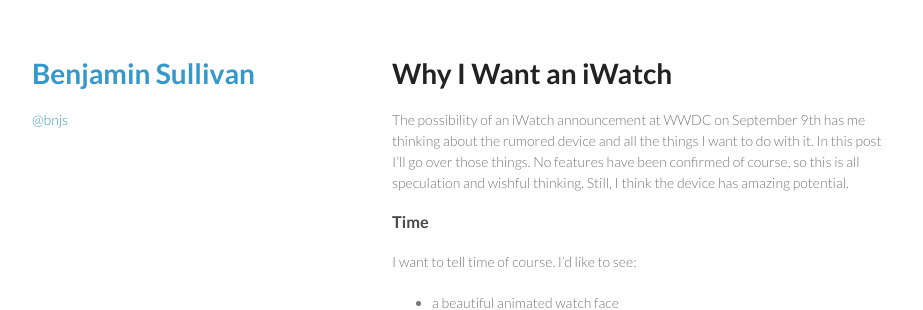
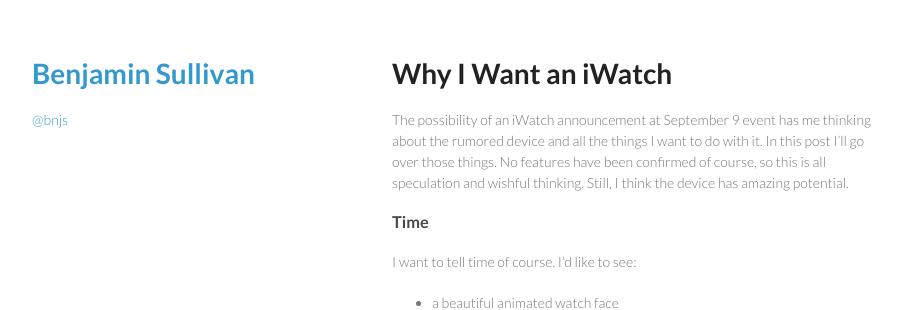
Before and after one commit to bnjs/bnjs.github.io, a Jekyll site: the page built from why-i-want-an-iwatch/index.md, in a window 1280 px wide. Shown: the top 310 px of the page, without its empty margins (178-1101 px from the left). Built offline with Jekyll 4.4.1, drawn with Linux system fonts in a browser that asks for light colours; nearby versions of some CDN libraries.

Commit message:
September 9 != WWDC

```diff
--- a/why-i-want-an-iwatch/index.md
+++ b/why-i-want-an-iwatch/index.md
@@ -5,7 +5,7 @@
 
 # Why I Want an iWatch
 
-The possibility of an iWatch announcement at WWDC on September 9th has me thinking about the rumored device and all the things I want to do with it. In this post I'll go over those things. No features have been confirmed of course, so this is all speculation and wishful thinking. Still, I think the device has amazing potential.
+The possibility of an iWatch announcement at September 9 event has me thinking about the rumored device and all the things I want to do with it. In this post I'll go over those things. No features have been confirmed of course, so this is all speculation and wishful thinking. Still, I think the device has amazing potential.
 
 ### Time
 
```
